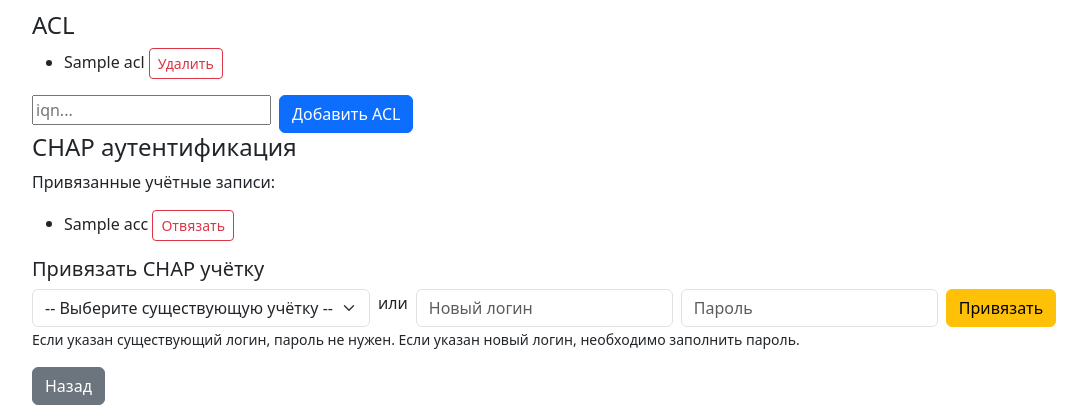
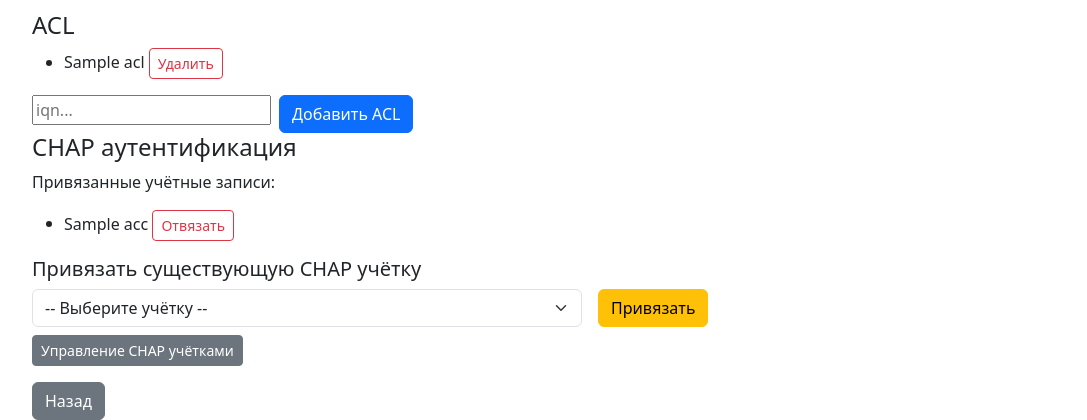
Before and after one commit to mydubrovin-dev/iscsi-webui, a Flask app: template templates/target_detail.html in a window 1280 px wide. Shown: the part 417-837 px from the top of the page, without its empty margins (50-1137 px from the left). Run offline with Flask 3, Linux system fonts and the light colour scheme; the template is opened without the code that fills it: most values are stand-ins (such as "Sample title", 1, 10 or a date in 2020).

Commit message:
minur update

```diff
--- a/app.py
+++ b/app.py
@@ -411,33 +411,17 @@ def delete_acl(tid, initiator):
 @app.route('/add_chap_to_target/<tid>', methods=['POST'])
 @login_required
 def add_chap_to_target(tid):
-    selected_user = request.form.get('chap_user_select')
-    new_user = request.form.get('chap_user_new')
-    new_password = request.form.get('chap_password_new')
-
-    user = None
-    if selected_user:
-        user = selected_user
-        # пароль не нужен, учётка уже существует
-    elif new_user and new_password:
-        user = new_user
-        # проверим, существует ли уже такая учётка
-        all_acc = get_all_chap_accounts()
-        if user in all_acc:
-            flash(f'Учётка {user} уже существует. Используйте выбор из списка.', 'danger')
-            return redirect(url_for('target_detail', tid=tid))
-        ok, err = add_chap_account(user, new_password)
-        if not ok:
-            flash(f'Не удалось создать CHAP-учётку: {err}', 'danger')
-            return redirect(url_for('target_detail', tid=tid))
-    else:
-        flash('Выберите существующую учётку или укажите новый логин и пароль', 'danger')
+    user = request.form.get('chap_user')
+    if not user:
+        flash('Не выбран CHAP пользователь', 'danger')
         return redirect(url_for('target_detail', tid=tid))
-
-    # Привязываем учётку к цели
+    all_acc = get_all_chap_accounts()
+    if user not in all_acc:
+        flash(f'Учётка {user} не существует. Создайте её на странице CHAP.', 'danger')
+        return redirect(url_for('target_detail', tid=tid))
     ok, err = bind_chap_to_target(tid, user)
     if ok:
-        flash(f'CHAP пользователь {user} привязан к цели', 'success')
+        flash(f'CHAP пользователь {user} привязан к цели TID {tid}', 'success')
     else:
         flash(f'Ошибка привязки CHAP: {err}', 'danger')
     return redirect(url_for('target_detail', tid=tid))
--- a/templates/target_detail.html
+++ b/templates/target_detail.html
@@ -55,30 +55,21 @@
 <p>Привязанные учётные записи:</p>
 <ul>{% for acc in target.accounts %}<li>{{ acc }} <a href="{{ url_for('remove_chap_from_target', tid=target.tid, user=acc) }}" class="btn btn-sm btn-outline-danger">Отвязать</a></li>{% else %}<li>Не привязаны</li>{% endfor %}</ul>
 
-<h5>Привязать CHAP учётку</h5>
-<form method="post" action="{{ url_for('add_chap_to_target', tid=target.tid) }}" class="row g-2">
-    <div class="col-auto">
-        <select name="chap_user_select" class="form-select">
-            <option value="">-- Выберите существующую учётку --</option>
+<h5>Привязать существующую CHAP учётку</h5>
+<form method="post" action="{{ url_for('add_chap_to_target', tid=target.tid) }}" class="row g-3">
+    <div class="col-md-6">
+        <select name="chap_user" class="form-select" required>
+            <option value="">-- Выберите учётку --</option>
             {% for acc in all_chap_accounts %}
-            <option value="{{ acc }}">{{ acc }}</option>
+                <option value="{{ acc }}">{{ acc }}</option>
             {% endfor %}
         </select>
-    </div>
-    <div class="col-auto">
-        <span class="align-middle">или</span>
-    </div>
-    <div class="col-auto">
-        <input type="text" name="chap_user_new" class="form-control" placeholder="Новый логин">
-    </div>
-    <div class="col-auto">
-        <input type="password" name="chap_password_new" class="form-control" placeholder="Пароль">
     </div>
     <div class="col-auto">
         <button type="submit" class="btn btn-warning">Привязать</button>
     </div>
 </form>
-<p><small>Если указан существующий логин, пароль не нужен. Если указан новый логин, необходимо заполнить пароль.</small></p>
+<p class="mt-2"><a href="{{ url_for('chap_accounts') }}" class="btn btn-sm btn-secondary">Управление CHAP учётками</a></p>
 
 <a href="{{ url_for('index') }}" class="btn btn-secondary">Назад</a>
 {% endblock %}
```
